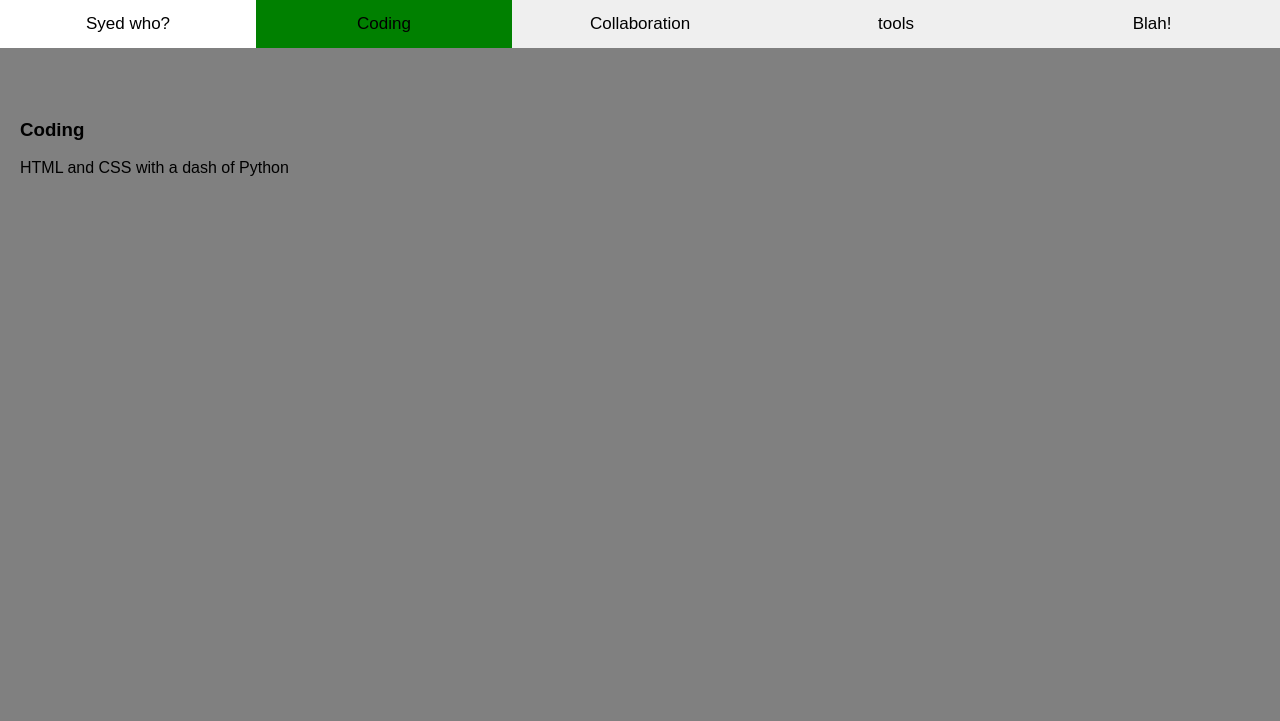
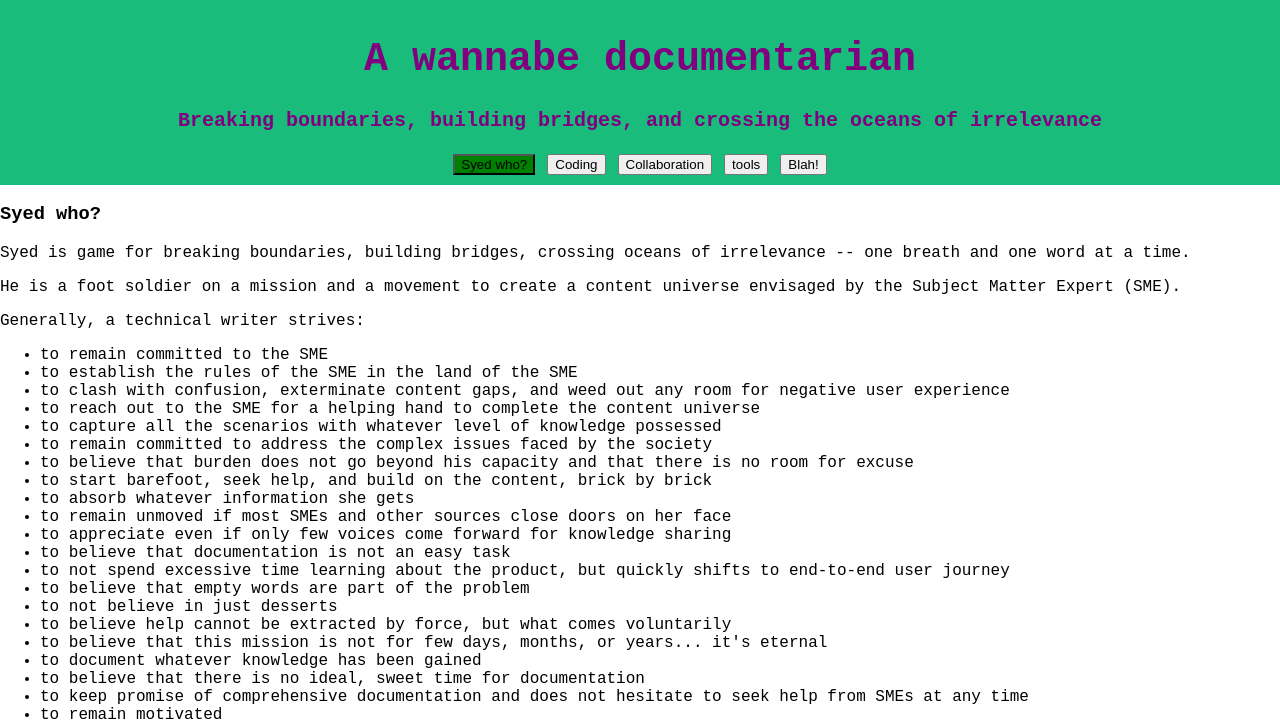
Before and after one commit to syedkingbook/gameplayguroo, a plain HTML site: page index.html in a window 1280 px wide. Shown: the top 721 px of the page. Drawn offline with Linux system fonts and the light colour scheme.

Commit message:
Add files via upload

```diff
--- a/index.html
+++ b/index.html
@@ -7,49 +7,41 @@
 
 /* Set height of body and the document to 100% */
 body, html {
-  height: 100%;
+  height: 50%;
   margin: 0;
-  font-family: Arial;
+  font-family: courier new, monospace;
+}
+/* Header/Logo Title */
+.header {
+  padding: 10px;
+  text-align: center;
+  background: #1abc7c;
+  color: purple;
+  font-size: 20px;
 }
 
-/* Style tab links */
-.tablink {
-  background-color: #fffffff;
-  color: black;
-  float: left;
-  border: none;
-  outline: none;
-  cursor: pointer;
-  padding: 14px 16px;
-  font-size: 17px;
-  width: 20%;
-}
+/* Page Content */
+.content {padding:20px;}
 
-.tablink:hover {
-  background-color: #ffffff;
-}
-
-/* Style the tab content (and add height:100% for full page content) */
-.tabcontent {
-  color: black;
-  display: none;
-  padding: 100px 20px;
-  height: 100%;
-}
-
-#Syed who? {background-color: black;}
-#Coding {background-color: #808080;}
-#Collaboration {background-color: #808080;}
-#tools {background-color: #808080;}
-#Blah! {background-color: #808080;}
 </style>
+</head>
 <body>
 
-<button class="tablink" onclick="openPage('Syed who?', this, 'green')">Syed who?</button>
-<button class="tablink" onclick="openPage('Coding', this, 'green')" id="defaultOpen">Coding</button>
+<div class="header">
+  <h1>A wannabe documentarian</h1>
+  <p><strong>Breaking boundaries, building bridges, and crossing the oceans of irrelevance</strong></p>
+
+
+<button class="tablink" onclick="openPage('Syed who?', this, 'green')" id="defaultOpen">Syed who?</button>
+<button class="tablink" onclick="openPage('Coding', this, 'green')">Coding</button>
 <button class="tablink" onclick="openPage('Collaboration', this, 'green')">Collaboration</button>
 <button class="tablink" onclick="openPage('tools', this, 'green')">tools</button>
 <button class="tablink" onclick="openPage('Blah!', this, 'green')">Blah!</button>
+
+
+</style>
+</div>
+</div>
 
 <div id="Syed who?" class="tabcontent">
   <h3>Syed who?</h3>
@@ -141,10 +133,13 @@ body, html {
 
 <li>to remain responsible for nothing but instant and thoughtful action and clear communication</li>
 
-<li>to believe that a product should neither be insulted nor feared, and it should be explored and used fully.</li>
+<li>to believe that a product should neither be insulted nor feared, and it should be explored and used fully</li>
 
-<li>to spot content gaps lying in the open (Nobody can get away by burying their head in the sand.)</li>
+<li>to spot content gaps lying in the open (Nobody can get away by burying their head in the sand)</li>
 
+<li>to find answers to the How part for the product team</li>
+
+<li>to find answers to the Why part for the leadership.</li>
 </div>
 
 <div id="Coding" class="tabcontent">
@@ -155,7 +150,7 @@ body, html {
 <div id="Collaboration" class="tabcontent">
   <h3>Collaboration</h3>
   <p>Build forces with SMEs and create a content universe that the audience wants to live in.</p>
-  <p><a href="/Content/Collaboration/Perils of a Naive Technical Writer">Perils of a Naive Technical Writer</a></p>
+  <a href="../New Website/Content/Collaboration/Perils of a Naive Technical Writer.html">Perils of a Naive Technical Writer</a>
 </div>
 
 <div id="tools" class="tabcontent">
```
